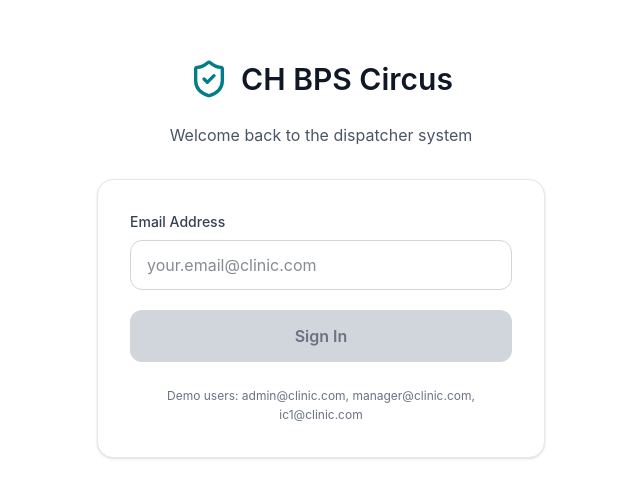
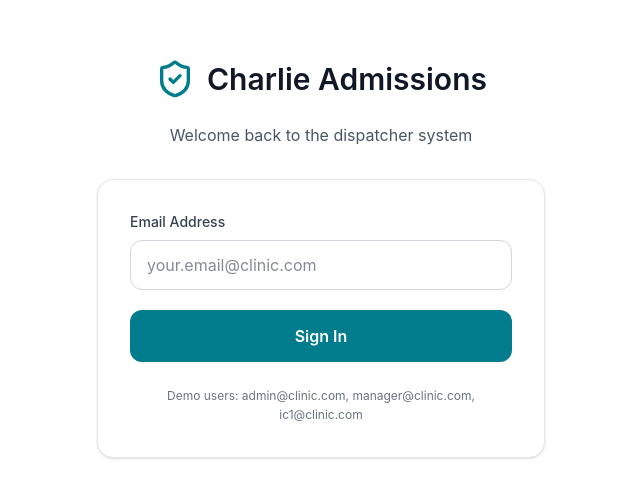
Before and after one commit to sebas-ch21/CH_CAT-circus, a React (Vite) app: page / in a window 1280 px wide. Shown: the part 142-640 px from the top of the page, without its empty margins (319-959 px from the left). Built offline with nearby package versions, Linux system fonts and the light colour scheme; no server answers.

Commit message:
Updated Login.jsx

```diff
--- a/src/pages/Login.jsx
+++ b/src/pages/Login.jsx
@@ -12,6 +12,8 @@ export function Login() {
 
   const handleSubmit = async (e) => {
     e.preventDefault();
+    if (!email) return; // Prevent empty submission
+
     setError('');
     setLoading(true);
 
@@ -37,13 +39,12 @@ export function Login() {
         <div className="text-center mb-8">
           <div className="inline-flex items-center gap-3 mb-6">
             <ShieldCheck className="w-10 h-10 text-[#007C8C]" strokeWidth={2} />
-            <h1 className="text-3xl font-semibold text-gray-900">CH BPS Circus</h1>
+            <h1 className="text-3xl font-semibold text-gray-900">Charlie Admissions</h1>
           </div>
           <p className="text-gray-600">Welcome back to the dispatcher system</p>
         </div>
 
         <div className="bg-white rounded-2xl border border-gray-200 shadow-sm p-8">
-
           <form onSubmit={handleSubmit} className="space-y-5">
             <div>
               <label htmlFor="email" className="block text-sm font-medium text-gray-700 mb-2">
@@ -55,7 +56,7 @@ export function Login() {
                 value={email}
                 onChange={(e) => setEmail(e.target.value)}
                 placeholder="your.email@clinic.com"
-                className="w-full px-4 py-3 border border-gray-300 rounded-xl focus:ring-2 focus:ring-charlie-teal focus:border-transparent outline-none transition"
+                className="w-full px-4 py-3 border border-gray-300 rounded-xl focus:ring-2 focus:ring-[#007C8C] focus:border-transparent outline-none transition"
                 required
                 disabled={loading}
               />
@@ -70,12 +71,8 @@ export function Login() {
 
             <button
               type="submit"
-              disabled={loading || !email}
-              className={`w-full font-semibold py-3.5 rounded-xl transition-all flex items-center justify-center gap-2 ${
-                loading || !email
-                  ? 'bg-gray-300 text-gray-500 cursor-not-allowed'
-                  : 'bg-[#A890D3] hover:bg-[#8B6FC4] text-white'
-              }`}
+              disabled={loading}
+              className="w-full bg-[#007C8C] hover:bg-[#006070] text-white font-semibold py-3.5 rounded-xl transition-all flex items-center justify-center gap-2"
             >
               {loading ? (
                 <>
```
